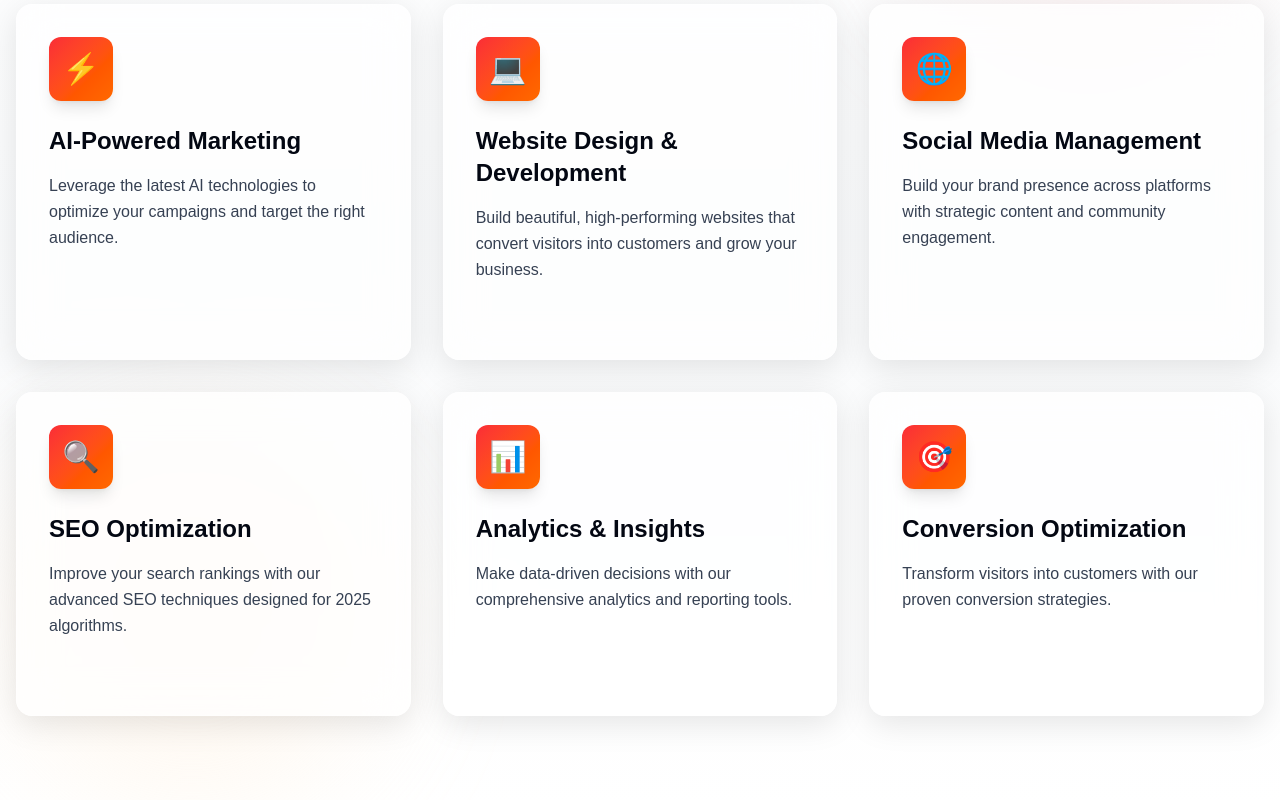
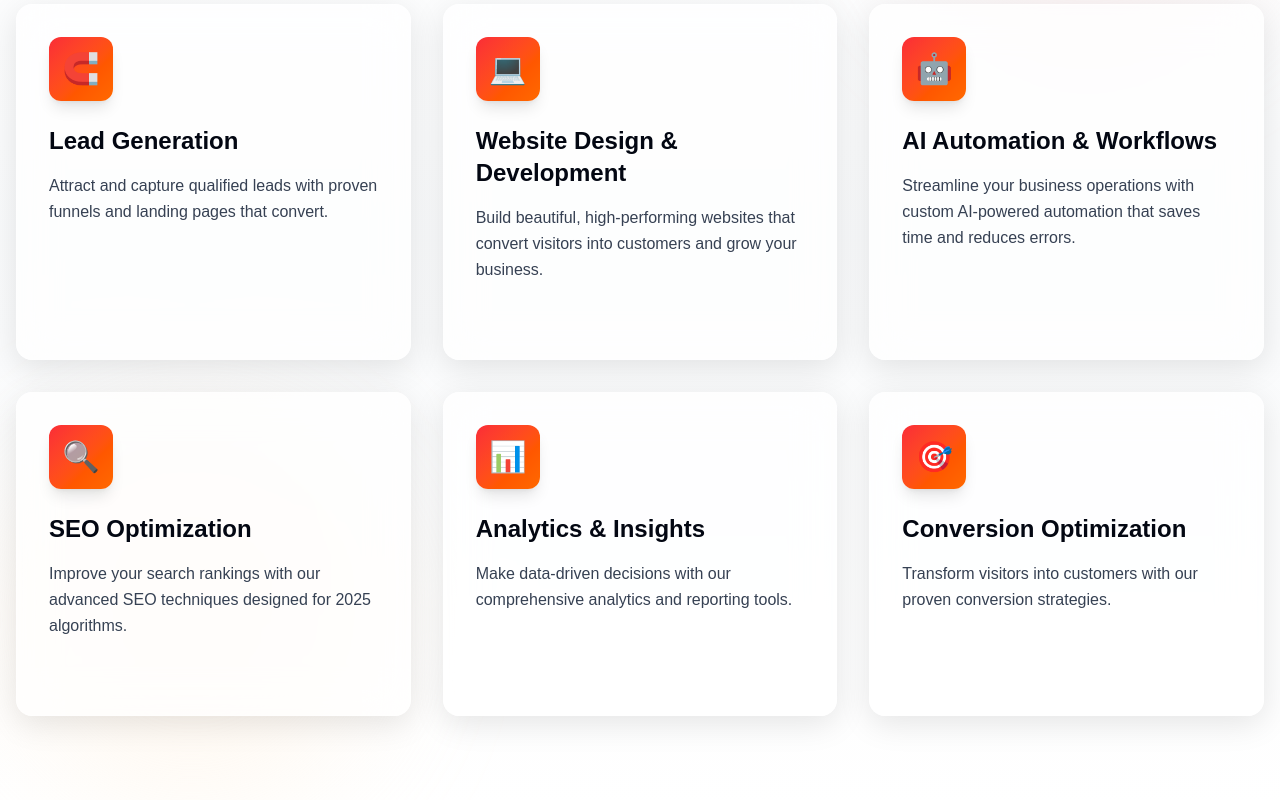
Before and after one commit to stroudcr/getlitzor, a Next.js app: page / in a window 1280 px wide. Shown: the part 1360-2160 px from the top of the page. Built offline with nearby package versions, Linux system fonts and the light colour scheme.

Commit message:
Services

```diff
--- a/app/page.tsx
+++ b/app/page.tsx
@@ -29,9 +29,9 @@ interface PortfolioProps {
 const Home: FC = () => {
   const services: ServiceProps[] = [
     {
-      title: "AI-Powered Marketing",
-      description: "Leverage the latest AI technologies to optimize your campaigns and target the right audience.",
-      icon: "⚡"
+      title: "Lead Generation",
+      description: "Attract and capture qualified leads with proven funnels and landing pages that convert.",
+      icon: "🧲"
     },
     {
       title: "Website Design & Development",
@@ -39,9 +39,9 @@ const Home: FC = () => {
       icon: "💻"
     },
     {
-      title: "Social Media Management",
-      description: "Build your brand presence across platforms with strategic content and community engagement.",
-      icon: "🌐"
+      title: "AI Automation & Workflows",
+      description: "Streamline your business operations with custom AI-powered automation that saves time and reduces errors.",
+      icon: "🤖"
     },
     {
       title: "SEO Optimization",
@@ -765,10 +765,10 @@ const Home: FC = () => {
                 transition={{ duration: 0.6 }}
                 className="text-center mb-16"
               >
-                <h2 className="text-4xl md:text-5xl lg:text-6xl font-bold text-gray-950 mb-6 drop-shadow-sm">
+                <h2 className="text-4xl md:text-5xl lg:text-6xl font-bold mb-6 drop-shadow-sm" style={{ color: '#ef4444' }}>
                   Contact Us
                 </h2>
-                <p className="text-xl md:text-2xl text-gray-800 max-w-3xl mx-auto leading-relaxed drop-shadow-sm">
+                <p className="text-xl md:text-2xl max-w-3xl mx-auto leading-relaxed drop-shadow-sm" style={{ color: '#f97316' }}>
                   Have questions or ready to start? Reach out to our team.
                 </p>
               </motion.div>
@@ -948,9 +948,9 @@ const Home: FC = () => {
             <div>
               <h4 className="text-lg font-bold mb-4">Services</h4>
               <ul className="space-y-2">
-                <li><a href="#" className="text-gray-400 hover:text-red-500 transition">AI Marketing</a></li>
+                <li><a href="#" className="text-gray-400 hover:text-red-500 transition">Lead Generation</a></li>
                 <li><a href="#" className="text-gray-400 hover:text-red-500 transition">Website Design</a></li>
-                <li><a href="#" className="text-gray-400 hover:text-red-500 transition">Social Media</a></li>
+                <li><a href="#" className="text-gray-400 hover:text-red-500 transition">AI Automation</a></li>
                 <li><a href="#" className="text-gray-400 hover:text-red-500 transition">SEO Optimization</a></li>
               </ul>
             </div>
```
